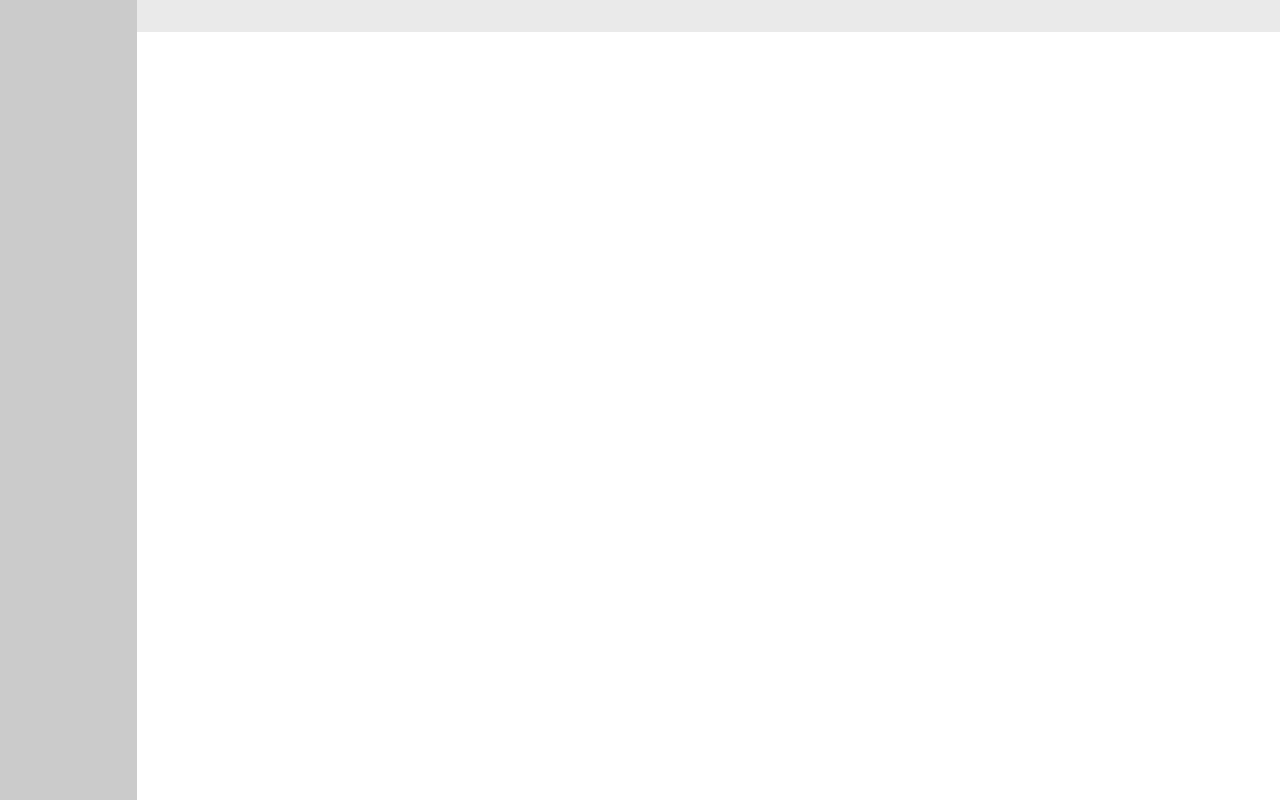
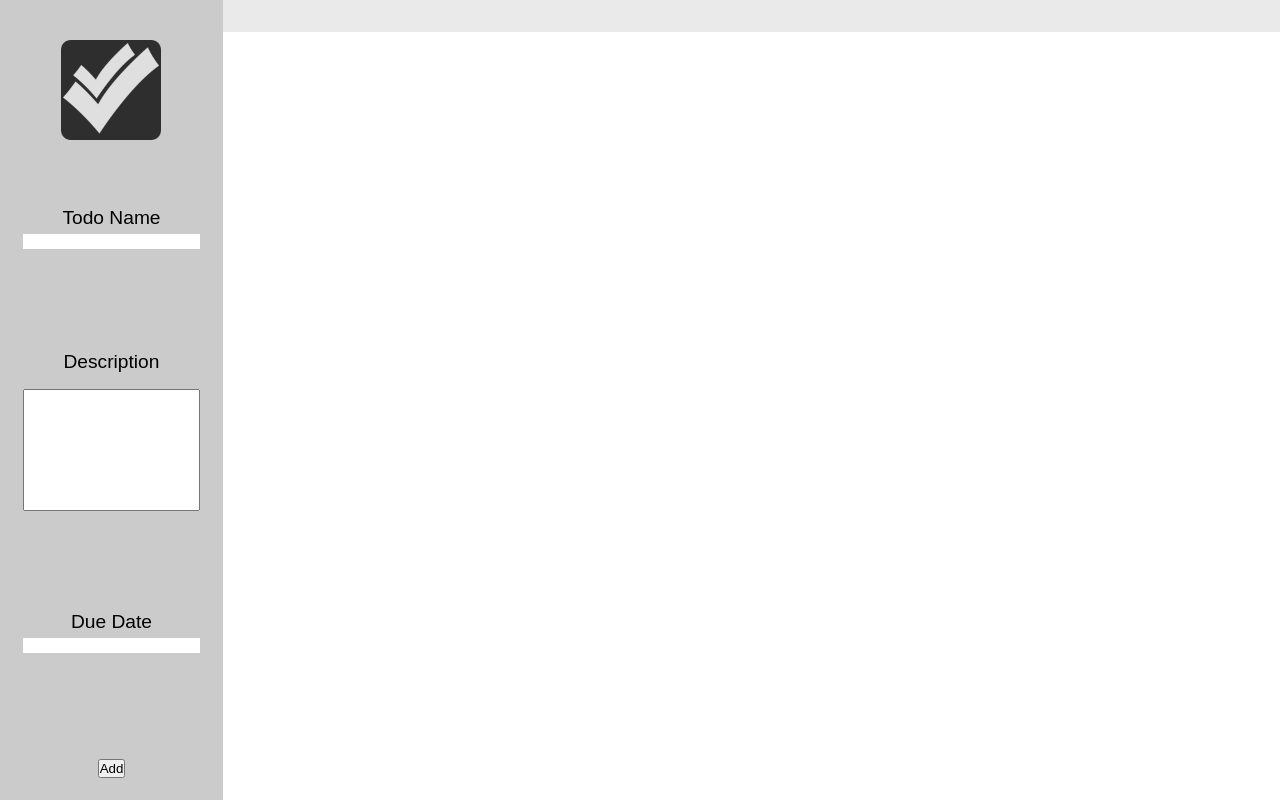
Before and after one commit to connorHashDash/todo, a website built with webpack: page src/index.html in a window 1280 px wide. Built offline with nearby package versions, Linux system fonts and the light colour scheme.

Commit message:
added basic form layout to add new todo items

```diff
--- a/src/index.js
+++ b/src/index.js
@@ -1,5 +1,7 @@
 import './style.css'
 
-import {sideBarContents} from './leftbar.js'
+import {populateSideBar} from './leftbar.js'
 
-console.log(sideBarContents())
+let todooey = (() => {
+  populateSideBar()
+})()
--- a/src/leftbar.js
+++ b/src/leftbar.js
@@ -1,16 +1,90 @@
-let sideBarContents = () => {
+const sidenav = document.getElementById('leftsidenav')
+import Logo from './TodooeyLogo.png'
+
+let sideBarForm = (() => {
+
+  //Creating form elements
+  const formDiv = document.createElement('div')
+  const form = document.createElement('form')
+
+  const titleDiv = document.createElement('div')
+  const titleLabel = document.createElement('label')
+  const title = document.createElement('input')
+
+  const descDiv = document.createElement('div')
+  const descLabel = document.createElement('label')
+  const desc = document.createElement('textarea')
+
+  const dueDateDiv = document.createElement('div')
+  const dueDateLabel = document.createElement('label')
+  const dueDate = document.createElement('input')
+
+  const buttonDiv = document.createElement('div')
+  const button = document.createElement('button')
+
+  //form ID's
+  formDiv.id = 'formDiv'
+  form.id = 'form'
+
+  titleDiv.className =`FormItem`
+  titleDiv.id =`titleDiv`
+  titleLabel.id = 'titleLabel'
+  title.id = 'title'
+
+  descDiv.className =`FormItem`
+  descDiv.id = 'descDiv'
+  descLabel.id = 'descLabel'
+  desc.id = 'desc'
+
+  dueDateDiv.className =`FormItem`
+  dueDateDiv.id = `dueDateDiv`
+  dueDateLabel.id = 'dueDateLabel'
+  dueDate.id = 'dueDate'
+
+  buttonDiv.className = `FormItem`
+  buttonDiv.id = `buttonDiv`
+  button.id = 'button'
+
+  titleLabel.innerHTML = `Todo Name`
+  descLabel.innerHTML = `Description`
+  dueDateLabel.innerHTML = `Due Date`
+  button.innerHTML = `Add`
+
+  // making dom tree of form
+  formDiv.appendChild(form)
+  form.appendChild(titleDiv)
+  titleDiv.appendChild(titleLabel)
+  titleDiv.appendChild(title)
+  form.appendChild(descDiv)
+  descDiv.appendChild(descLabel)
+  descDiv.appendChild(desc)
+  form.appendChild(dueDateDiv)
+  dueDateDiv.appendChild(dueDateLabel)
+  dueDateDiv.appendChild(dueDate)
+  form.appendChild(buttonDiv)
+  buttonDiv.appendChild(button)
+
+  return {formDiv}
+})()
+
+let sideBarIcon = (() => {
   let iconDiv = document.createElement('div')
-  let icon = 'make Icon';
-  let button = document.createElement('div').id = 'addButton';
+  const todooeyLogo = new Image();
+
+  todooeyLogo.src = Logo;
+  todooeyLogo.id = 'Logo'
 
   iconDiv.id = 'iconDiv';
-  return {iconDiv, icon, button}
-};
+
+  iconDiv.appendChild(todooeyLogo)
+
+  return {iconDiv}
+})();
+
+function populateSideBar() {
+  sidenav.appendChild(sideBarIcon.iconDiv)
+  sidenav.appendChild(sideBarForm.formDiv)
+}
 
 
-function populateSideBar() {
-  let sidenav = document.getElementById('leftsidenav')
-
-}
-
-export {sideBarContents}
+export {populateSideBar}
--- a/src/style.css
+++ b/src/style.css
@@ -1,6 +1,7 @@
 *{
   margin: 0;
   padding: 0;
+  font-family: arial;
 }
 
 html, body {
@@ -15,8 +16,11 @@ html, body {
 }
 
 #leftsidenav {
+  display: flex;
+  flex-direction: column;
+  align-items: center;
   height: 100%;
-  width: 12%;
+  width: 270px;
   background-color: #CBCBCB;
 }
 
@@ -33,3 +37,57 @@ html, body {
 #display{
   width: 100%;
 }
+
+#iconDiv{
+  display: flex;
+  width: 100px;
+  height: fit-content;
+  margin-top: 40px;
+  margin-bottom: 30%;
+}
+
+#Logo{
+  width: inherit;
+  height: 100%;
+}
+
+#formDiv{
+  display: flex;
+  flex-direction: column;
+  height: 100%;
+}
+
+#form{
+  display: flex;
+  flex-direction: column;
+  justify-content: space-between;
+  align-items: center;
+  height: inherit;
+  padding-bottom: 10%;
+}
+
+.FormItem{
+  text-align: center;
+  font-size: 1.2rem;
+}
+
+input{
+  border: 0;
+}
+
+
+#descDiv{
+  display: flex;
+  flex-direction: column;
+  justify-content: space-between;
+  height: 10rem;
+}
+
+#descLabel{
+}
+
+#desc{
+  margin-top: 1rem;
+  height: 90%;
+  resize: none;
+}
--- a/webpack.config.js
+++ b/webpack.config.js
@@ -22,6 +22,10 @@ const HtmlWebpackPlugin = require('html-webpack-plugin');
         test: /\.css$/i,
         use: ['style-loader', 'css-loader'],
       },
+      {
+        test: /\.(png|svg|jpg|jpeg|gif)$/i,
+        type: 'asset/resource',
+      },
     ],
   },
 };
```
Also changed, not shown: dist/744c00e32299a6e16c9e.png (added), dist/main.js, src/TodooeyLogo.png (added).
